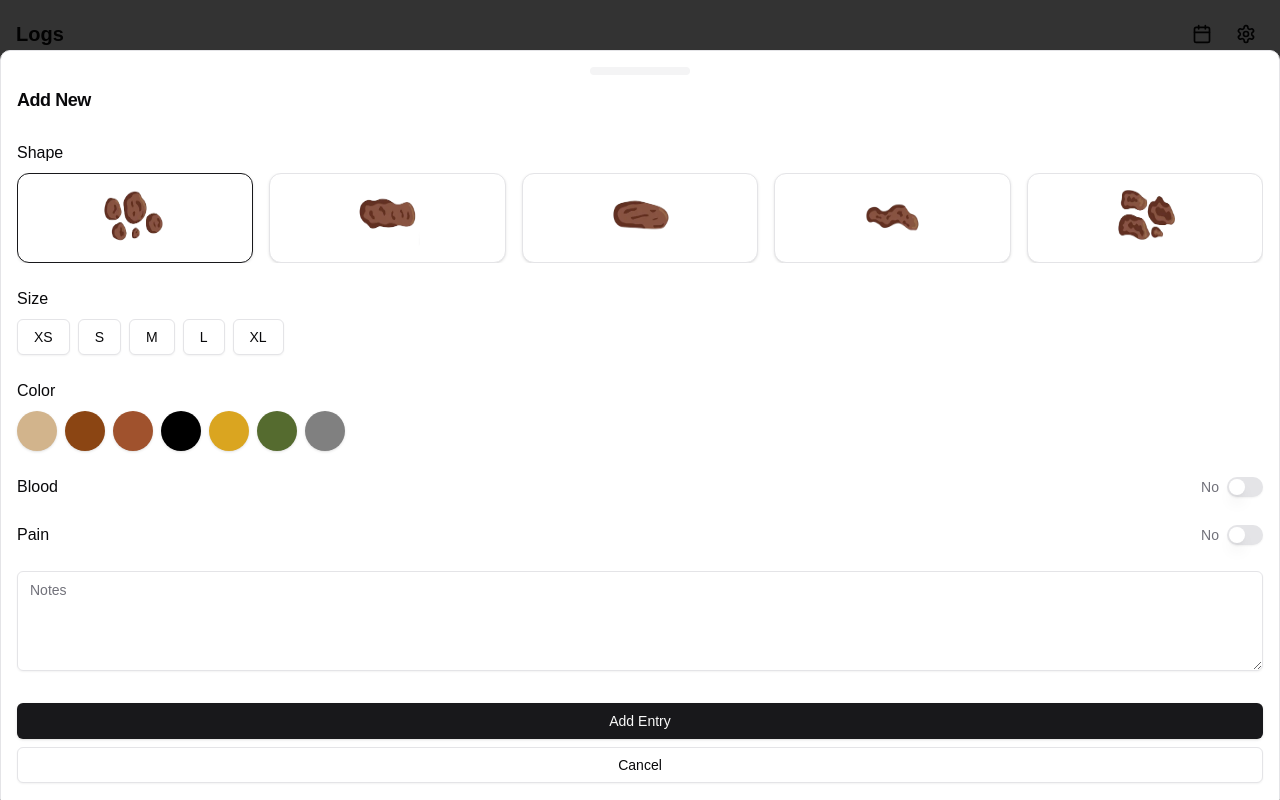
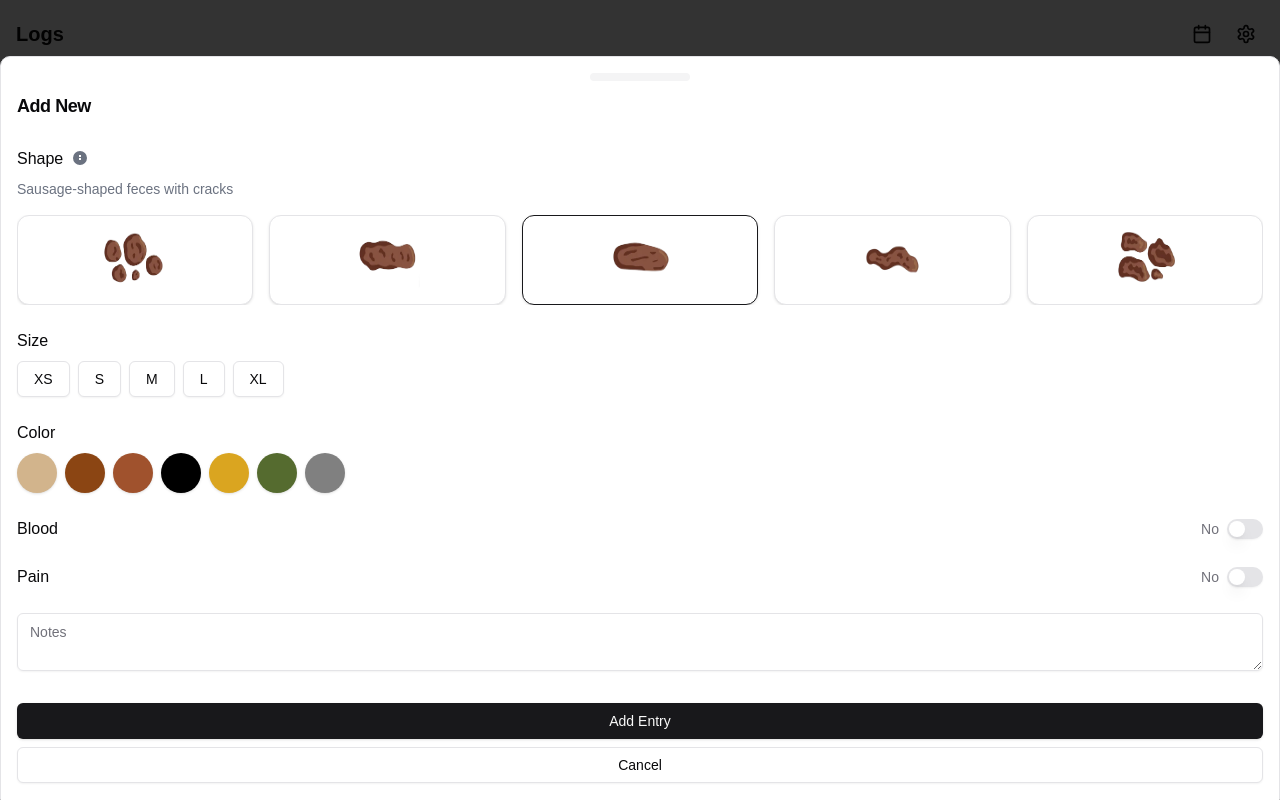
Before and after one commit to RaurusLabs/poop-counter, a Next.js app: page / in a window 1280 px wide. Both pictures are taken after a click on the button 1228 px from the left and 748 px from the top of the page. Built offline with nearby package versions, Linux system fonts and the light colour scheme.

Commit message:
initial commit

```diff
--- a/src/components/AddLog.tsx
+++ b/src/components/AddLog.tsx
@@ -41,7 +41,8 @@ interface AddLogProps {
 }
 
 export default function AddLog({ open, onOpenChange }: AddLogProps) {
-  const [shapeIndex, setShapeIndex] = useState(0)
+  const [shapeIndex, setShapeIndex] = useState(2)
+  const [isModalOpen, setIsModalOpen] = useState(false); // State for modal visibility
   const [size, setSize] = useState("")
   const [color, setColor] = useState("")
   const [blood, setBlood] = useState(false)
@@ -63,6 +64,9 @@ export default function AddLog({ open, onOpenChange }: AddLogProps) {
     onOpenChange(false)
   }
 
+  const openModal = () => setIsModalOpen(true);
+  const closeModal = () => setIsModalOpen(false);
+
   return (
     <Drawer open={open} onOpenChange={onOpenChange}>
       <DrawerContent className={keyboardVisible ? 'h-screen' : ''}>
@@ -71,7 +75,21 @@ export default function AddLog({ open, onOpenChange }: AddLogProps) {
         </DrawerHeader>
         <div className="p-4 space-y-6 overflow-y-auto">
           <div>
-            <h3 className="mb-2 text-md font-medium">Shape</h3>
+          <h3 className="mb-2 text-md font-medium flex items-center">
+            Shape
+            <button
+              className="ml-2 text-gray-500 hover:text-gray-700"
+              onClick={openModal}
+              aria-label="More information about shape types"
+            >
+              <svg className="w-5 h-5" fill="currentColor" viewBox="0 0 20 20">
+                <path d="M9 2a7 7 0 100 14A7 7 0 009 2zM8 11V9h2v2H8zm0-3V6h2v2H8z" />
+              </svg>
+            </button>
+          </h3>
+            {shapeIndex !== null && (
+              <p className="text-sm text-gray-500 mb-4">{shapes[shapeIndex].name}</p>
+            )}
             <Carousel
               setApi={(api) => {
                 api?.on('select', () => {
@@ -99,6 +117,33 @@ export default function AddLog({ open, onOpenChange }: AddLogProps) {
                 ))}
               </CarouselContent>
             </Carousel>
+            {/* Modal for additional info */}
+            {isModalOpen && (
+              <div className="fixed inset-0 flex items-center justify-center z-50 bg-gray-900 bg-opacity-50">
+                <div className="bg-white rounded-lg shadow-lg p-6 w-full max-w-md">
+                  <h3 className="text-lg font-semibold mb-4">Shape Information</h3>
+                  <p className="text-sm text-gray-700 mb-4">
+                    The shape of your stool can indicate the health of your digestive system.
+                    Here are some general insights about different stool shapes and what they may signify:
+                  </p>
+                  <ul className="list-disc list-inside">
+                    {shapes.map((shape, index) => (
+                      <li key={index} className="text-sm text-gray-600">
+                        {shape.name}
+                      </li>
+                    ))}
+                  </ul>
+                  <div className="mt-4 text-right">
+                    <button
+                      className="px-4 py-2 bg-primary text-white rounded hover:bg-primary-dark"
+                      onClick={closeModal}
+                    >
+                      Close
+                    </button>
+                  </div>
+                </div>
+              </div>
+            )}
           </div>
           <div>
             <h3 className="mb-2 text-md font-medium">Size</h3>
@@ -168,7 +213,7 @@ export default function AddLog({ open, onOpenChange }: AddLogProps) {
             placeholder="Notes"
             value={notes}
             onChange={(e) => setNotes(e.target.value)}
-            className="min-h-[100px]"
+            className="min-h-[50px]"
           />
         </div>
         <DrawerFooter>
```
